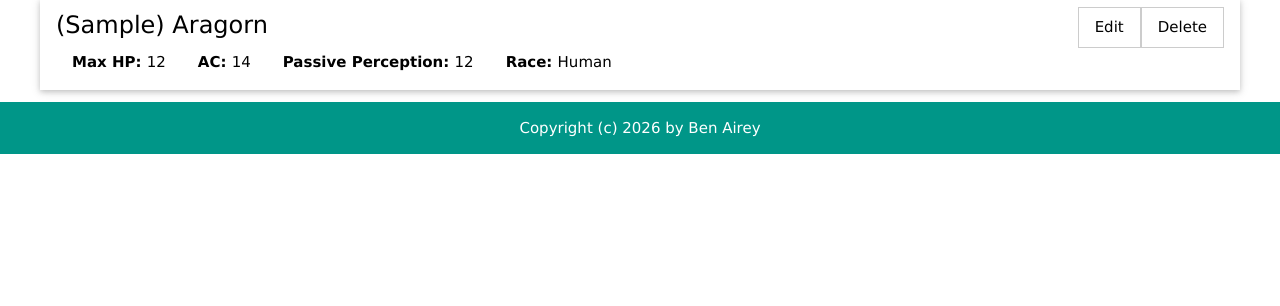
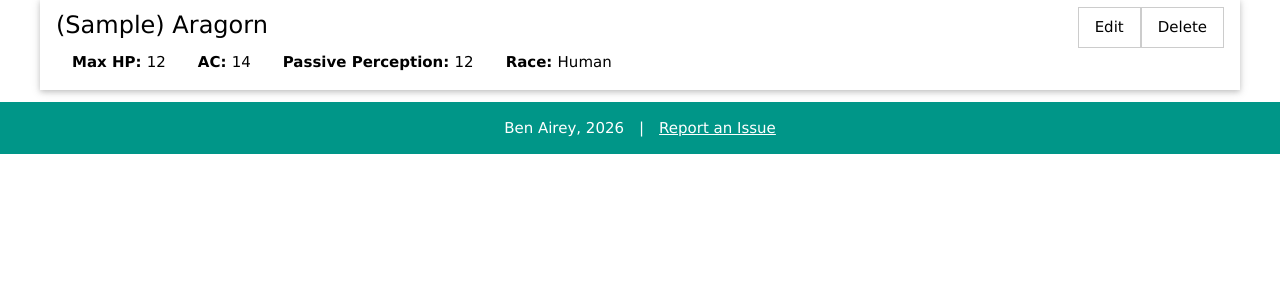
Before and after one commit to ben-githubs/dmtoolkit, a Flask app: page /players/list in a window 1280 px wide. Shown: the part 172-478 px from the top of the page. Run offline with Flask 3, Linux system fonts and the light colour scheme; parts of the project's set-up code (start-up, migrations or seed data) failed here and were passed over; some libraries are stand-ins or nearby versions.

Commit message:
Add link for reporting issues

```diff
--- a/dmtoolkit/templates/base.jinja2
+++ b/dmtoolkit/templates/base.jinja2
@@ -61,7 +61,7 @@
             </div>
 
             <footer class="w3-container w3-teal" style="text-align: center;">
-                <p>Copyright (c) <script>document.write(new Date().getFullYear())</script> by Ben Airey</p>
+                <p>Ben Airey, <script>document.write(new Date().getFullYear())</script><span style="margin-left: 15px; margin-right: 15px">|</span><a href="https://github.com/ben-githubs/dmtoolkit/issues/new">Report an Issue</a></p>
             </footer>
         </div>
     </body>
```
